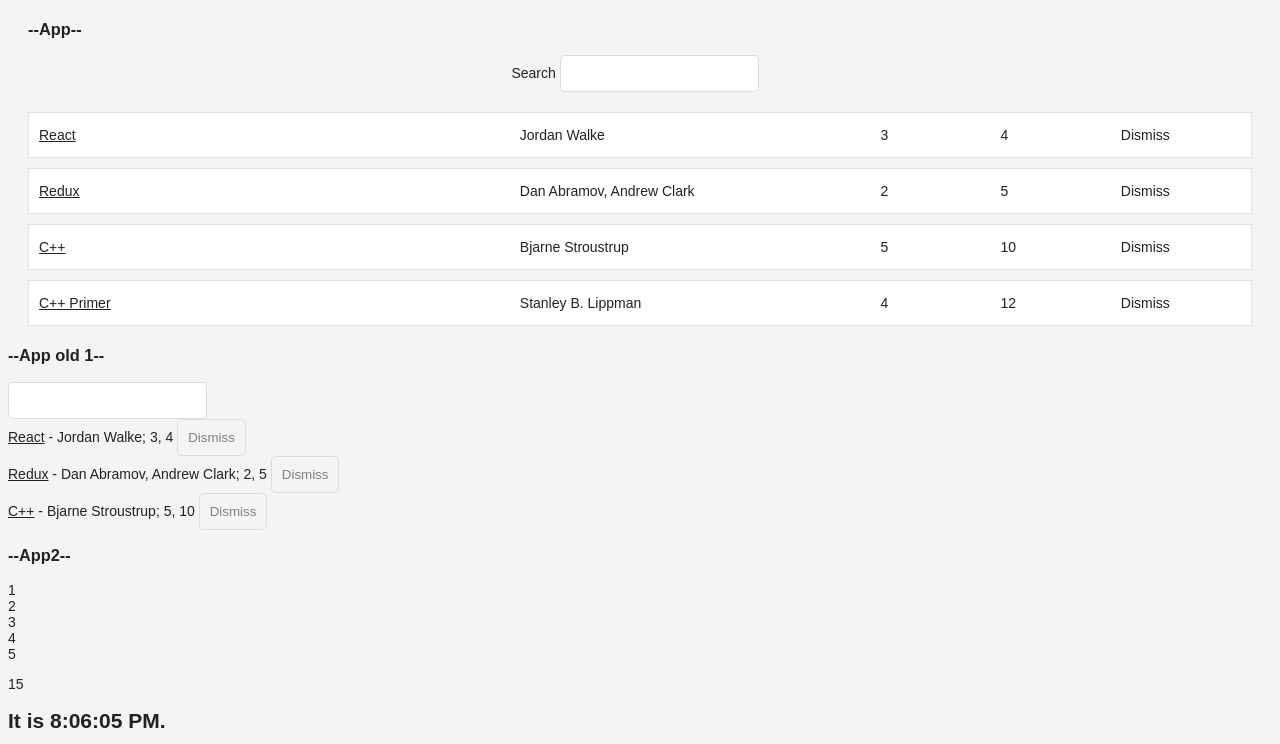
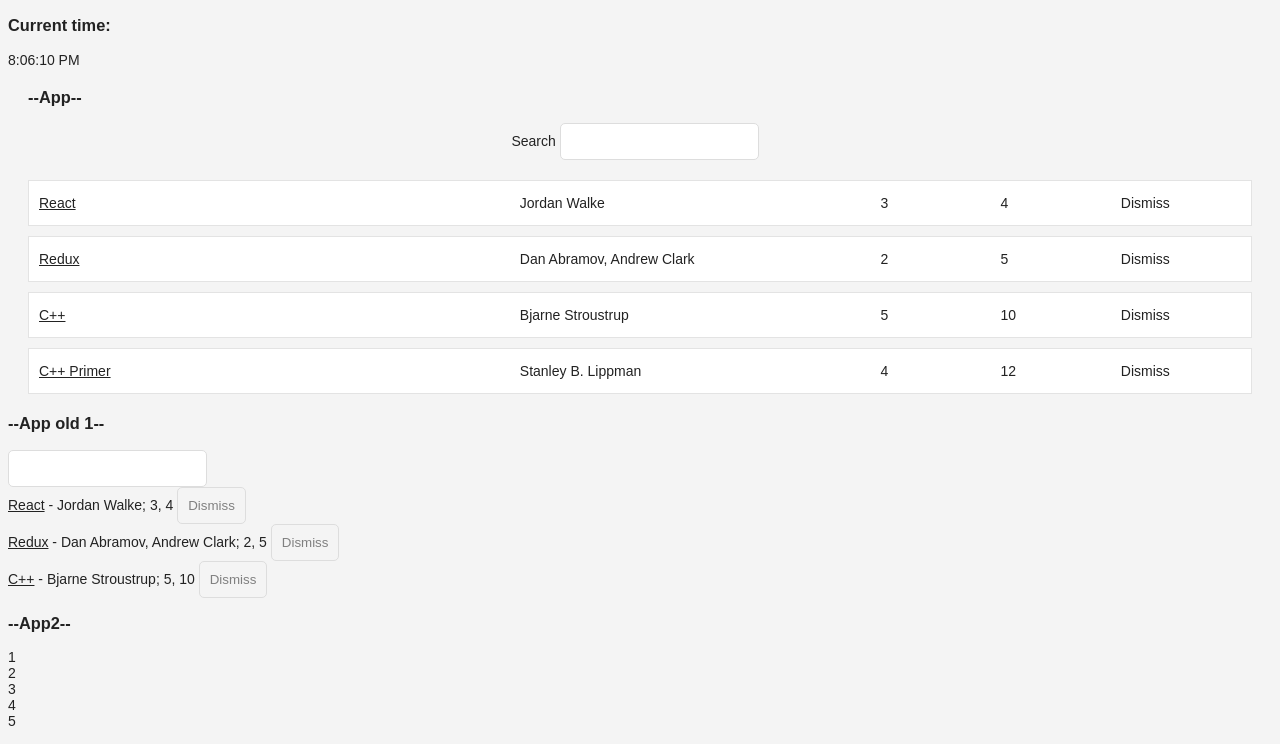
Before and after one commit to CoderKlemen/react, a React (Create React App) app in the folder hackernews/: page / in a window 1280 px wide. Shown: the top 744 px of the page. Built offline with nearby package versions, Linux system fonts and the light colour scheme.

Commit message:
state and lifecycle;

```diff
--- a/hackernews/public/index.html
+++ b/hackernews/public/index.html
@@ -25,6 +25,7 @@
     <noscript>
       You need to enable JavaScript to run this app.
     </noscript>
+    <div id="my_root"></div>
     <div id="root"></div>
     <!--
       This HTML file is a template.
--- /dev/null
+++ b/hackernews/src/Clock.js
@@ -0,0 +1,37 @@
+import React, { Component } from "react";
+
+
+class Clock extends Component {
+    constructor(props) {
+        super(props);
+        this.state = {date: new Date()};
+    }
+
+    componentDidMount() {
+        this.timerID = setInterval(
+            () => this.tick(), 1000
+        );
+    }
+
+    componentWillUnmount() {
+        clearInterval(this.timerID);
+    }
+
+    tick() {
+        this.setState({
+            date: new Date()
+        });
+    }
+
+
+    render() {
+        return (
+            <div>
+                <h3>Current time: </h3>
+                <span>{this.state.date.toLocaleTimeString()}</span>
+            </div>
+        );
+    }
+}
+
+export default Clock;
--- a/hackernews/src/StyledComponent.js
+++ b/hackernews/src/StyledComponent.js
@@ -42,7 +42,7 @@
                     <Title>Hello World, this is my first styled component!</Title>
                 </Wrapper>
                 <Input placeholder="@mxstbr" type="text" />
-                <Input value="@geelen" type="text" />
+                <Input value="@geelen" type="text" readOnly />
                 <Button>Normal</Button>
                 <Button primary>Primary</Button>
             </div>
--- a/hackernews/src/index.js
+++ b/hackernews/src/index.js
@@ -11,6 +11,7 @@
 import AppOld1 from './App_oldVersion1';
 import Composition1 from './Composition1';
 import StyledComponent from './StyledComponent';
+import Clock from './Clock'
 
 ReactDOM.render((
                 <div>
@@ -26,6 +27,25 @@
                 </div>
                 )
                 , document.getElementById('root'));
+
+ReactDOM.render((
+            <div>
+                <Clock />
+            </div>
+            )
+            , document.getElementById('my_root'));
+
+
+/*
+function Clock(props) {
+    return (
+        <div>
+            <h3>Current time: </h3>
+            <span>{props.date.toLocaleTimeString()}</span>
+        </div>
+    );
+};
+*/
 
 /*
 // foolin around
```
